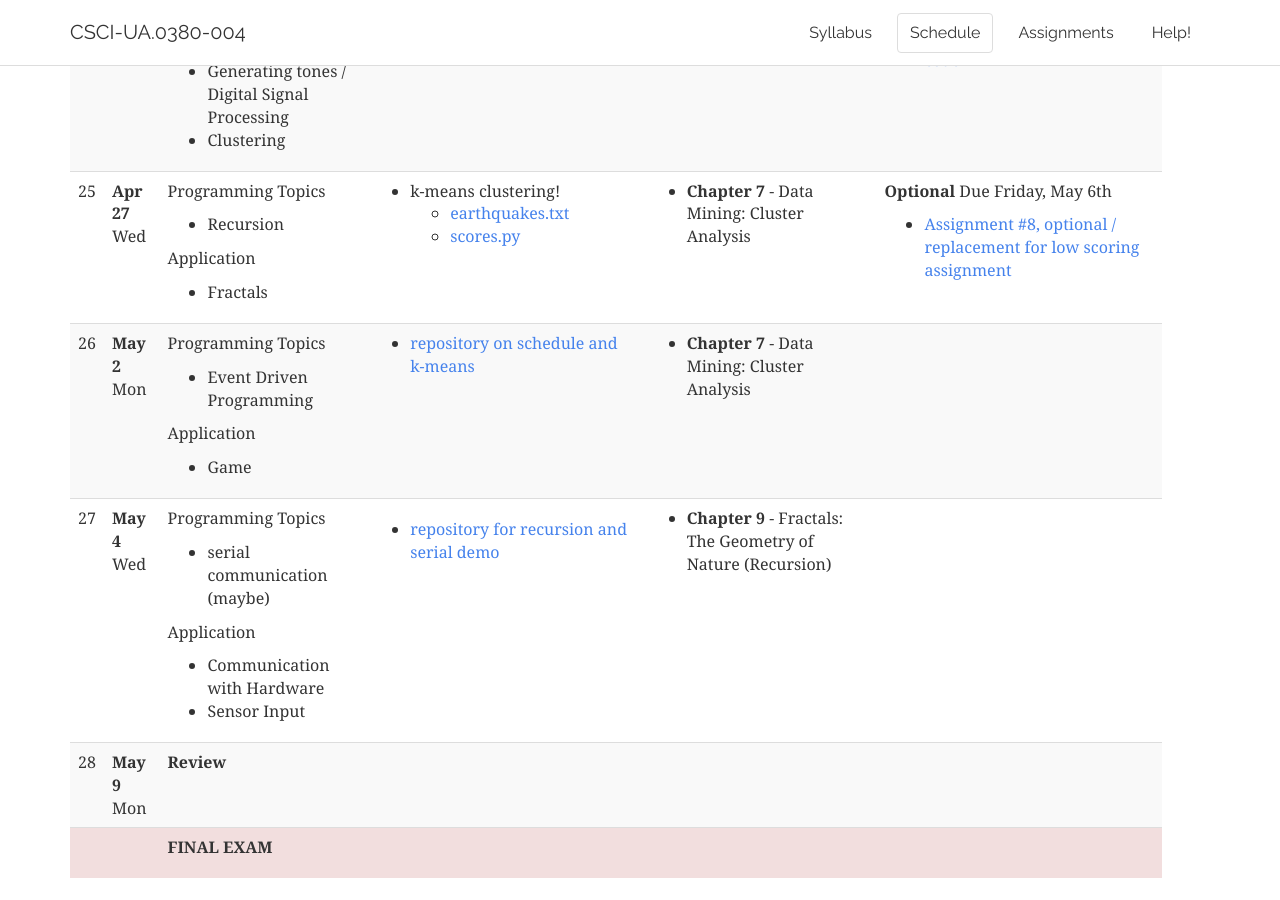
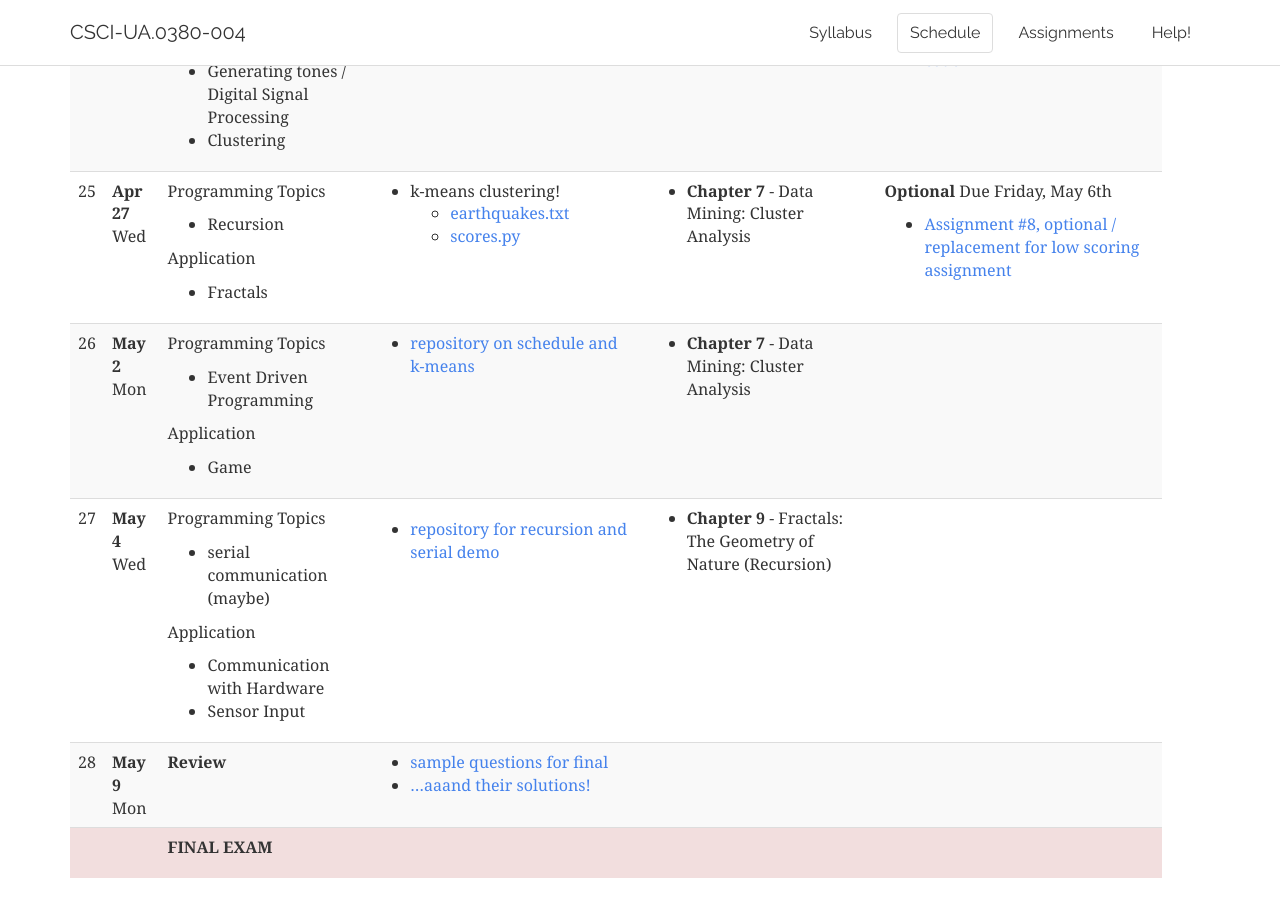
Before and after one commit to foureyes/csci-ua.0380-spring2016-004, a Jekyll site: the page built from schedule.markdown, in a window 1280 px wide and 900 px high, scrolled down 6591 px. Built offline with Jekyll 4.4.1, drawn with Linux system fonts in a browser that asks for light colours.

Commit message:
add class 28

```diff
--- a/_includes/schedule/28.markdown
+++ b/_includes/schedule/28.markdown
@@ -1,13 +1,9 @@
 	<td markdown="block">
-<!--
-* [](slides//.html)
-* [](slides//.html)
--->
+*  [sample questions for final](resources/handouts/final/final_practice.pdf)
+*  [...aaand their solutions!](resources/handouts/final/final_practice_solutions.pdf)
+
 </td>
 	<td markdown="block">
-* __Chapter 13__ - Abstract Classes and Interfaces
-* __Chapter 18__ - Recursion (Demo)
-* Review
 </td>
 	<td markdown="block">
 <!--
--- a/schedule.markdown
+++ b/schedule.markdown
@@ -521,10 +521,7 @@ Application
 <td markdown="block">
 __Review__
 </td>
-{% comment %}
 {% include schedule/28.markdown %}
-{% endcomment %}
-<td></td><td></td><td></td>
  </tr>
 
 
```
Also changed, not shown: 2 other files.
